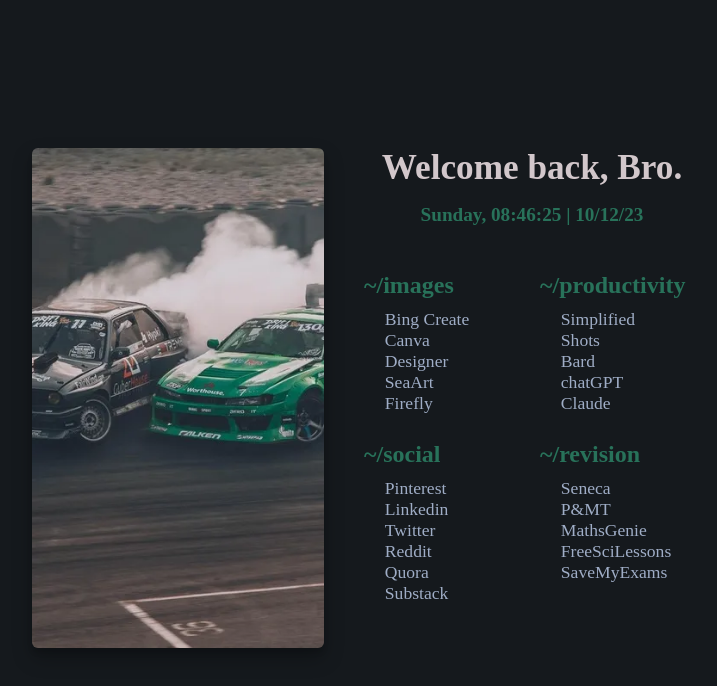
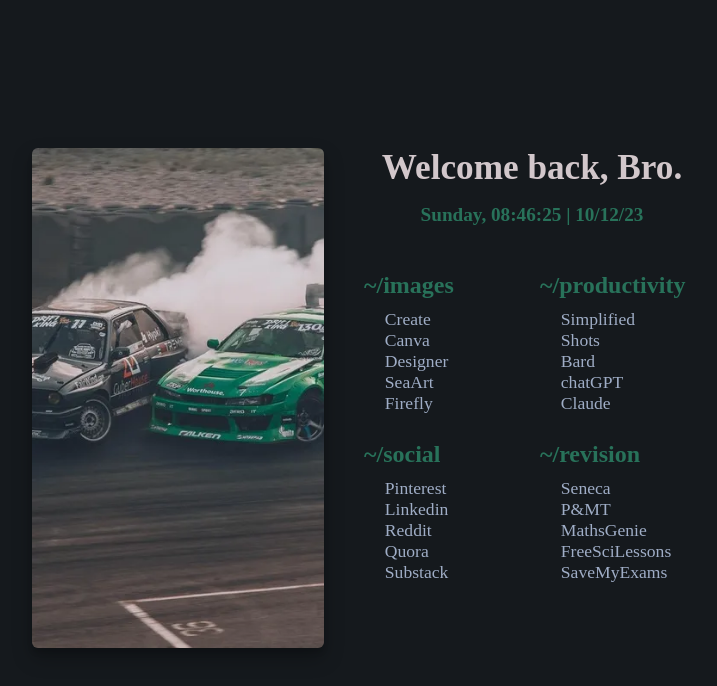
Before and after one commit to Fardin-Shahriar56/Fardin-Shahriar56.github.io, a plain HTML site: page sam/index.html in a window 1280 px wide. Shown: the whole page, without its empty margins (262-979 px from the left). Drawn offline with Linux system fonts and the light colour scheme; a web font is replaced by a local one.

Commit message:
index.html

```diff
--- a/sam/index.html
+++ b/sam/index.html
@@ -16,7 +16,7 @@
     <date id="date"></date>
     <url-list>
       <li>~/images</li>
-      <li><a href="https://www.bing.com/images/create/">Bing Create</a></li>
+      <li><a href="https://www.bing.com/images/create/">Create</a></li>
       <li><a href="https://www.canva.com">Canva</a></li>
       <li><a href="https://designer.microsoft.com/">Designer</a></li>
       <li><a href="https://www.seaart.ai">SeaArt</a></li>
@@ -34,7 +34,6 @@
       <li>~/social</li>
       <li><a href="https://www.pinterest.com/business/hub/">Pinterest</a></li>
       <li><a href="https://www.linkedin.com">Linkedin</a></li>
-      <li><a href="https://www.x.com">Twitter</a></li>
       <li><a href="https://www.reddit.com">Reddit</a></li>
       <li><a href="https://www.quora.com">Quora</a></li>
       <li><a href="https://substack.com/home">Substack</a></li>
```
